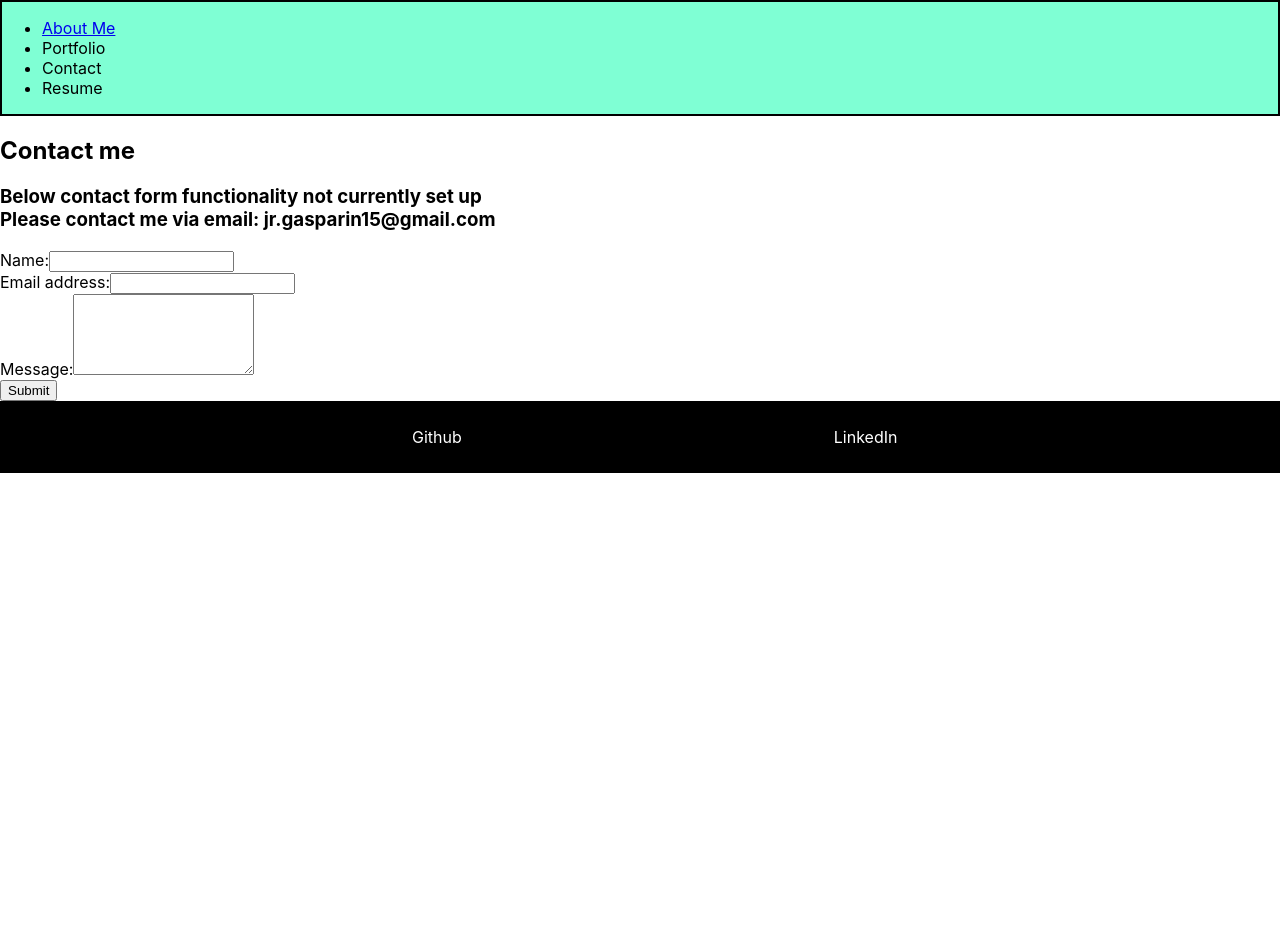
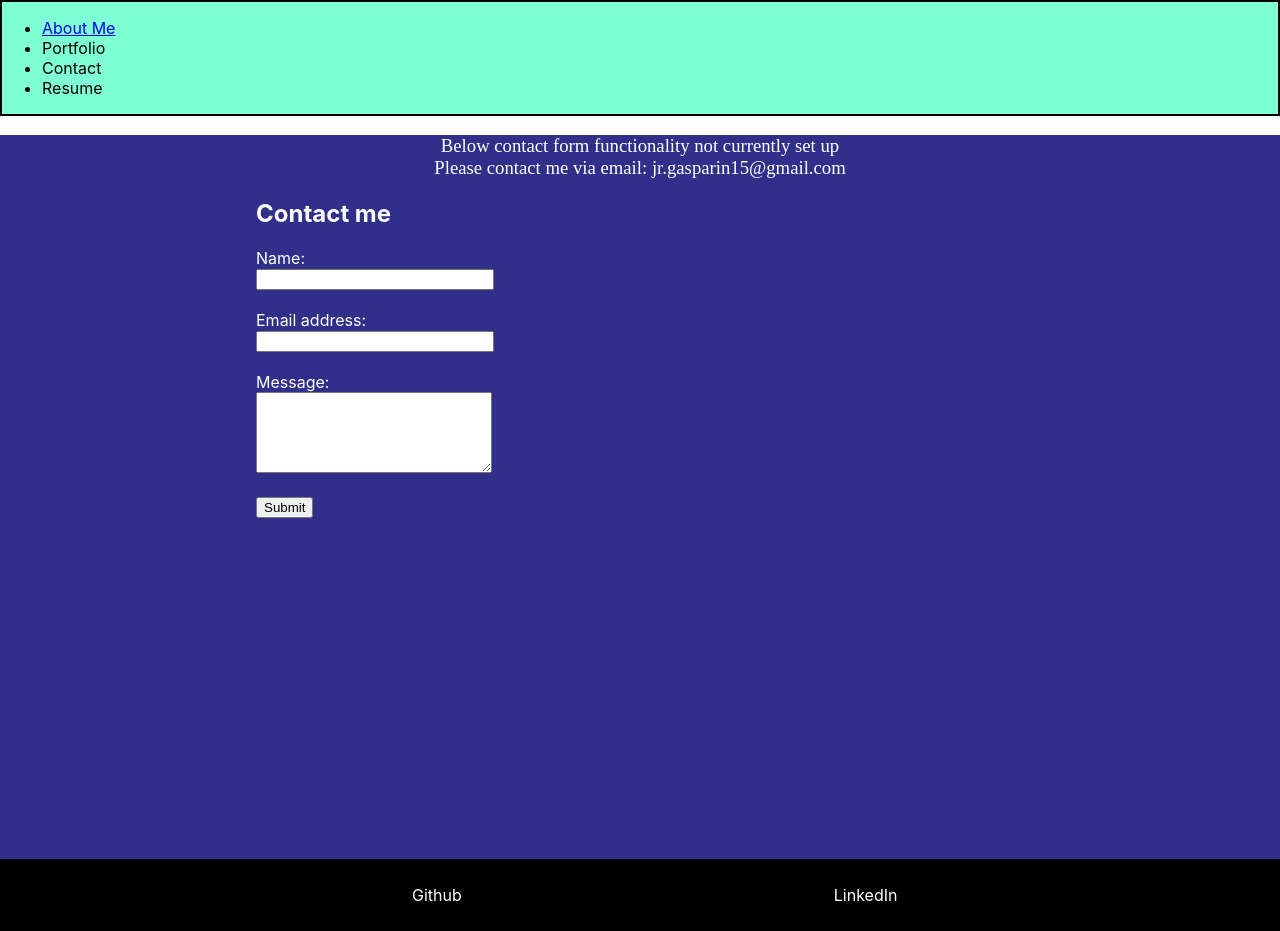
Before and after one commit to box-monkey/apex-port, a React (Create React App) app: page / in a window 1280 px wide. Both pictures are taken after a click on the element "Contact". Before the commit the page ends 800 px from the top, so only its background shows below. Built offline with nearby package versions, Linux system fonts and the light colour scheme.

Commit message:
styled contact section

```diff
--- a/src/components/Contact/Contact.js
+++ b/src/components/Contact/Contact.js
@@ -1,67 +1,97 @@
-import React, { useState } from 'react';
-
-import { validateEmail } from '../../utils/helpers';
+import React, { useState } from "react";
+import "./contact.css";
+import { validateEmail } from "../../utils/helpers";
 
 function ContactForm() {
-  const [formState, setFormState] = useState({ name: '', email: '', message: '' });
+  const [formState, setFormState] = useState({
+    name: "",
+    email: "",
+    message: "",
+  });
 
-  const [errorMessage, setErrorMessage] = useState('');
+  const [errorMessage, setErrorMessage] = useState("");
   const { name, email, message } = formState;
 
   const handleSubmit = (e) => {
     e.preventDefault();
     if (!errorMessage) {
-      console.log('Submit Form', formState);
+      setFormState({ [e.target.name]: e.target.value });
+      console.log("Submit Form", formState);
     }
   };
 
   const handleChange = (e) => {
-    if (e.target.name === 'email') {
+    if (e.target.name === "email") {
       const isValid = validateEmail(e.target.value);
       if (!isValid) {
-        setErrorMessage('Your email is invalid.');
+        setErrorMessage("Your email is invalid.");
       } else {
-        setErrorMessage('');
+        setErrorMessage("");
       }
     } else {
       if (!e.target.value.length) {
         setErrorMessage(`${e.target.name} is required.`);
       } else {
-        setErrorMessage('');
+        setErrorMessage("");
       }
-    }
-    if (!errorMessage) {
-      setFormState({ ...formState, [e.target.name]: e.target.value });
-      console.log('Handle Form', formState);
     }
   };
 
   return (
-    <section>
-      <h1 data-testid="h1tag">Contact me</h1>
-      <h3>Below contact form functionality not currently set up
+    <section className="contact-section">
+      <h3>
+        Below contact form functionality not currently set up
         <br />
         Please contact me via email: jr.gasparin15@gmail.com
       </h3>
       <form id="contact-form" onSubmit={handleSubmit}>
-        <div>
+        <h1 data-testid="h1tag">Contact me</h1>
+        <div className="contact-form-item">
           <label htmlFor="name">Name:</label>
-          <input type="text" name="name" defaultValue={name} onBlur={handleChange} />
+          <br />
+          <input
+            type="text"
+            name="name"
+            defaultValue={name}
+            onBlur={handleChange}
+            className="contact-form-input"
+          />
         </div>
-        <div>
+        <div className="contact-form-item">
           <label htmlFor="email">Email address:</label>
-          <input type="email" name="email" defaultValue={email} onBlur={handleChange} />
+          <br />
+          <input
+            type="email"
+            name="email"
+            defaultValue={email}
+            onBlur={handleChange}
+            className="contact-form-input"
+          />
         </div>
-        <div>
+        <div className="contact-form-item">
           <label htmlFor="message">Message:</label>
-          <textarea name="message" rows="5" defaultValue={message} onBlur={handleChange} />
+          <br />
+          <textarea
+            name="message"
+            rows="5"
+            defaultValue={message}
+            onBlur={handleChange}
+            className="contact-form-input"
+          />
         </div>
         {errorMessage && (
           <div>
             <p className="error-text">{errorMessage}</p>
           </div>
         )}
-        <button data-testid="button" type="submit">Submit</button>
+        <button
+          data-testid="button"
+          type="submit"
+          className="contact-form-item"
+          id="btn"
+        >
+          Submit
+        </button>
       </form>
     </section>
   );
--- /dev/null
+++ b/src/components/Contact/contact.css
@@ -0,0 +1,44 @@
+.contact-section {
+	background-color: rgb(48, 48, 139);
+	color: white;
+	height: 90.5vh;
+}
+
+h3 {
+    text-align: center;
+    font-family: 'Times New Roman', Times, serif;
+    font-weight: normal;
+}
+
+#contact-form {
+	margin: 0px auto;
+	width: 60%;
+}
+
+.contact-form-item {
+	margin-top: 20px !important;
+}
+
+.contact-form-input {
+	width: 30%;
+}
+
+#btn:link,
+#btn:visited {
+	padding: 10px 30px;
+	font-weight: 300;
+	text-decoration: none;
+	border-radius: 200px;
+	transition: background-color 0.2s, border 0.2s, color 0.2s;
+	background-color: white;
+	border: 1px solid white;
+	color: var(--primary);
+	margin-right: 15px;
+	width: 12%;
+}
+
+#btn:hover {
+	background-color: var(--primary);
+	border: 1px solid white;
+	color: white;
+}
```
